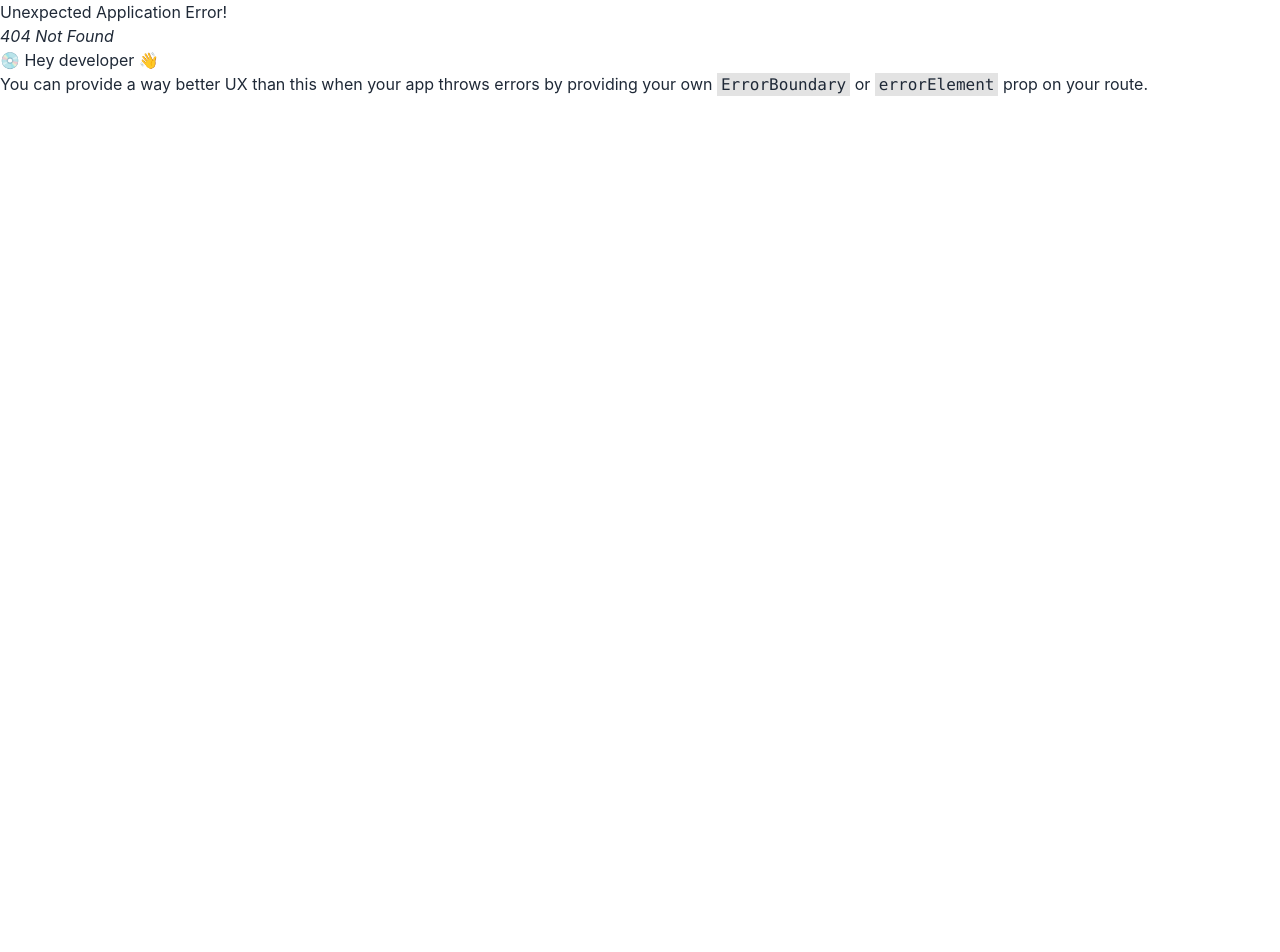
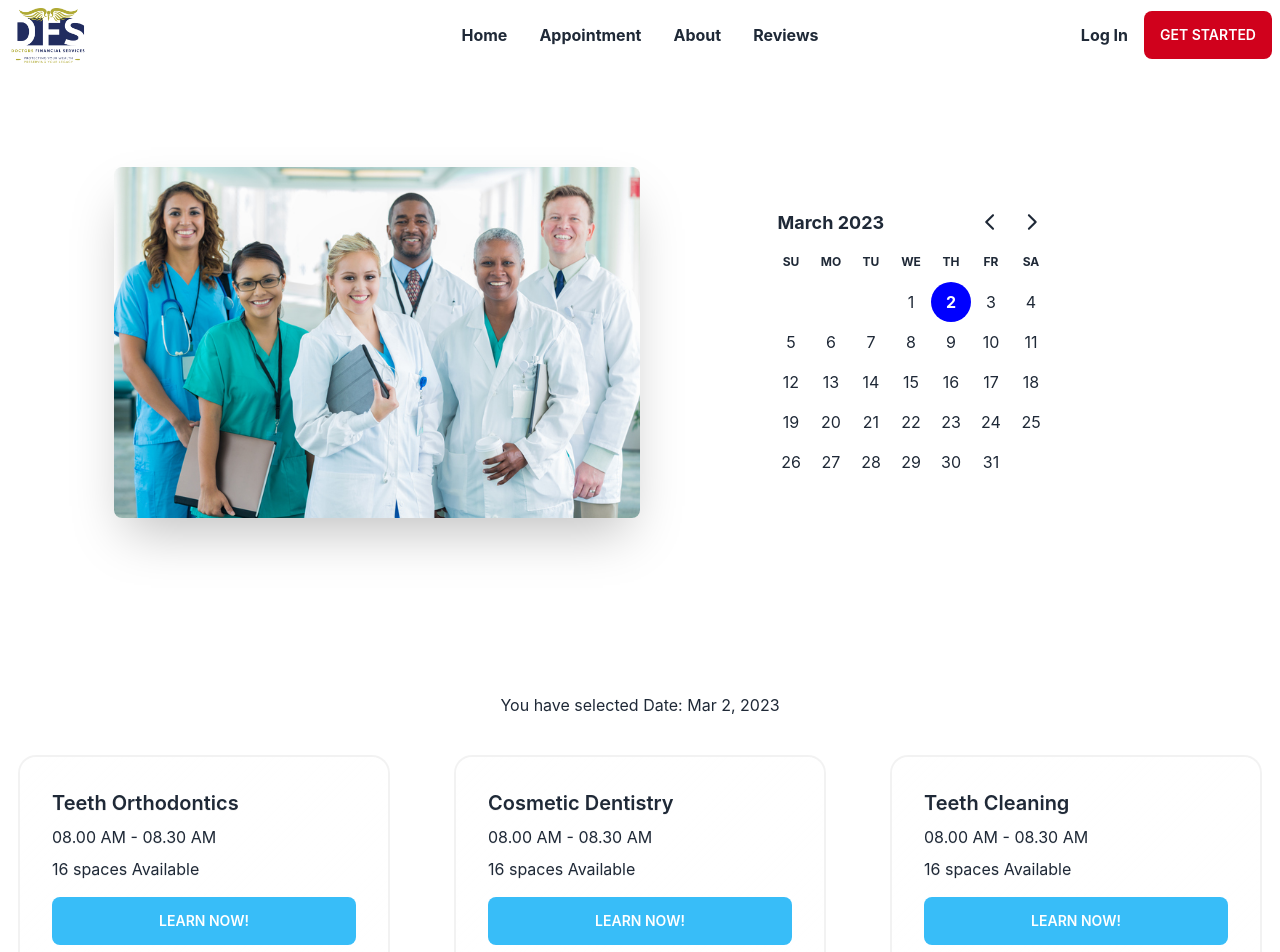
Before and after one commit to MDSadid-git/health-serves-client, a React (Create React App) app: page /appointment in a window 1280 px wide. Before the commit this address had no page. Shown: the top 952 px of the page. Before the commit the page ends 800 px from the top, so only its background shows below. Built offline with nearby package versions, Linux system fonts and the light colour scheme.

Commit message:
Appointment almonst done

```diff
--- a/package.json
+++ b/package.json
@@ -9,8 +9,10 @@
     "@testing-library/user-event": "^13.5.0",
     "aos": "^3.0.0-beta.6",
     "daisyui": "^2.51.3",
+    "date-fns": "^2.29.3",
     "keen-slider": "^6.8.5",
     "react": "^18.2.0",
+    "react-day-picker": "^8.6.0",
     "react-dom": "^18.2.0",
     "react-fast-marquee": "^1.3.5",
     "react-hook-form": "^7.43.4",
--- /dev/null
+++ b/public/appointmentserves.json
@@ -0,0 +1,134 @@
+[
+  {
+    "_id": 1,
+    "name": "Teeth Orthodontics",
+    "slots": [
+      "08.00 AM - 08.30 AM",
+      "08.30 AM - 09.00 AM",
+      "09.00 AM - 9.30 AM",
+      "09.30 AM - 10.00 AM",
+      "10.00 AM - 10.30 AM",
+      "10.30 AM - 11.00 AM",
+      "11.00 AM - 11.30 AM",
+      "11.30 AM - 12.00 AM",
+      "1.00 PM - 1.30 PM",
+      "1.30 PM - 2.00 PM",
+      "2.00 PM - 2.30 PM",
+      "2.30 PM - 3.00 PM",
+      "3.00 PM - 3.30 PM",
+      "3.30 PM - 4.00 PM",
+      "4.00 PM - 4.30 PM",
+      "4.30 PM - 5.00 PM"
+    ]
+  },
+  {
+    "_id": 2,
+    "name": "Cosmetic Dentistry",
+    "slots": [
+      "08.00 AM - 08.30 AM",
+      "08.30 AM - 09.00 AM",
+      "09.00 AM - 9.30 AM",
+      "09.30 AM - 10.00 AM",
+      "10.00 AM - 10.30 AM",
+      "10.30 AM - 11.00 AM",
+      "11.00 AM - 11.30 AM",
+      "11.30 AM - 12.00 AM",
+      "1.00 PM - 1.30 PM",
+      "1.30 PM - 2.00 PM",
+      "2.00 PM - 2.30 PM",
+      "2.30 PM - 3.00 PM",
+      "3.00 PM - 3.30 PM",
+      "3.30 PM - 4.00 PM",
+      "4.00 PM - 4.30 PM",
+      "4.30 PM - 5.00 PM"
+    ]
+  },
+  {
+    "_id": 3,
+    "name": "Teeth Cleaning",
+    "slots": [
+      "08.00 AM - 08.30 AM",
+      "08.30 AM - 09.00 AM",
+      "09.00 AM - 9.30 AM",
+      "09.30 AM - 10.00 AM",
+      "10.00 AM - 10.30 AM",
+      "10.30 AM - 11.00 AM",
+      "11.00 AM - 11.30 AM",
+      "11.30 AM - 12.00 AM",
+      "1.00 PM - 1.30 PM",
+      "1.30 PM - 2.00 PM",
+      "2.00 PM - 2.30 PM",
+      "2.30 PM - 3.00 PM",
+      "3.00 PM - 3.30 PM",
+      "3.30 PM - 4.00 PM",
+      "4.00 PM - 4.30 PM",
+      "4.30 PM - 5.00 PM"
+    ]
+  },
+  {
+    "_id": 4,
+    "name": "Cavity Protection",
+    "slots": [
+      "08.00 AM - 08.30 AM",
+      "08.30 AM - 09.00 AM",
+      "09.00 AM - 9.30 AM",
+      "09.30 AM - 10.00 AM",
+      "10.00 AM - 10.30 AM",
+      "10.30 AM - 11.00 AM",
+      "11.00 AM - 11.30 AM",
+      "11.30 AM - 12.00 AM",
+      "1.00 PM - 1.30 PM",
+      "1.30 PM - 2.00 PM",
+      "2.00 PM - 2.30 PM",
+      "2.30 PM - 3.00 PM",
+      "3.00 PM - 3.30 PM",
+      "3.30 PM - 4.00 PM",
+      "4.00 PM - 4.30 PM",
+      "4.30 PM - 5.00 PM"
+    ]
+  },
+  {
+    "_id": 5,
+    "name": "Pediatric Dental",
+    "slots": [
+      "08.00 AM - 08.30 AM",
+      "08.30 AM - 09.00 AM",
+      "09.00 AM - 9.30 AM",
+      "09.30 AM - 10.00 AM",
+      "10.00 AM - 10.30 AM",
+      "10.30 AM - 11.00 AM",
+      "11.00 AM - 11.30 AM",
+      "11.30 AM - 12.00 AM",
+      "1.00 PM - 1.30 PM",
+      "1.30 PM - 2.00 PM",
+      "2.00 PM - 2.30 PM",
+      "2.30 PM - 3.00 PM",
+      "3.00 PM - 3.30 PM",
+      "3.30 PM - 4.00 PM",
+      "4.00 PM - 4.30 PM",
+      "4.30 PM - 5.00 PM"
+    ]
+  },
+  {
+    "_id": 6,
+    "name": "Oral Surgery",
+    "slots": [
+      "08.00 AM - 08.30 AM",
+      "08.30 AM - 09.00 AM",
+      "09.00 AM - 9.30 AM",
+      "09.30 AM - 10.00 AM",
+      "10.00 AM - 10.30 AM",
+      "10.30 AM - 11.00 AM",
+      "11.00 AM - 11.30 AM",
+      "11.30 AM - 12.00 AM",
+      "1.00 PM - 1.30 PM",
+      "1.30 PM - 2.00 PM",
+      "2.00 PM - 2.30 PM",
+      "2.30 PM - 3.00 PM",
+      "3.00 PM - 3.30 PM",
+      "3.30 PM - 4.00 PM",
+      "4.00 PM - 4.30 PM",
+      "4.30 PM - 5.00 PM"
+    ]
+  }
+]
--- a/src/component/Shared/Navbar/Navbar.jsx
+++ b/src/component/Shared/Navbar/Navbar.jsx
@@ -17,7 +17,7 @@
         <Link to="/">Home</Link>
       </li>
       <li className="hover:text-[#D0011C]">
-        <Link to="/">Appointment</Link>
+        <Link to="/appointment">Appointment</Link>
       </li>
       <li className="hover:text-[#D0011C]">
         <Link to="/">About</Link>
@@ -25,9 +25,9 @@
       <li className="hover:text-[#D0011C]">
         <Link to="/">Reviews</Link>
       </li>
-      <li className="hover:text-[#D0011C]">
+      {/* <li className="hover:text-[#D0011C]">
         <Link to="/">Login</Link>
-      </li>
+      </li> */}
     </React.Fragment>
   );
   return (
@@ -100,7 +100,7 @@
           ) : (
             <Link
               to="/register"
-              className="btn border-none bg-[#D0011C] hover:bg-[#e6334b]"
+              className="btn border-none bg-[#D0011C] hover:bg-sky-400"
             >
               Get started
             </Link>
--- /dev/null
+++ b/src/component/pages/Appointments/Appointment/Appointment.jsx
@@ -0,0 +1,15 @@
+import React, { useState } from "react";
+import AppointmentBanner from "../AppointmentBanner/AppointmentBanner";
+import AvailableAppointments from "../AvailableAppointments/AvailableAppointments";
+
+const Appointment = () => {
+  const [seletDate, setSeletDate] = useState(new Date());
+  return (
+    <div className="max-w-[1500px] mx-auto">
+      <AppointmentBanner seletDate={seletDate} setSeletDate={setSeletDate} />
+      <AvailableAppointments seletDate={seletDate} />
+    </div>
+  );
+};
+
+export default Appointment;
--- /dev/null
+++ b/src/component/pages/Appointments/AppointmentBanner/AppointmentBanner.jsx
@@ -0,0 +1,34 @@
+import React, { useEffect } from "react";
+import Aos from "aos";
+import "aos/dist/aos.css";
+import doctorImg from "../../../Assets/national-physicians-day.jpg";
+import { DayPicker } from "react-day-picker";
+
+const AppointmentBanner = ({ seletDate, setSeletDate }) => {
+  useEffect(() => {
+    Aos.init({ duration: 2000 });
+  }, []);
+  return (
+    <div className="py-20">
+      <div className="hero">
+        <div className="hero-content flex-col lg:flex-row">
+          <img
+            src={doctorImg}
+            data-aos="flip-up"
+            className="w-1/2 rounded-lg shadow-2xl"
+            alt="logo"
+          />
+          <div data-aos="zoom-in" className="mx-auto">
+            <DayPicker
+              mode="single"
+              selected={seletDate}
+              onSelect={setSeletDate}
+            />
+          </div>
+        </div>
+      </div>
+    </div>
+  );
+};
+
+export default AppointmentBanner;
--- /dev/null
+++ b/src/component/pages/Appointments/AvailableAppointments/AvailableAppointments.jsx
@@ -0,0 +1,26 @@
+import { format } from "date-fns";
+import React, { useEffect, useState } from "react";
+import Options from "./Options";
+
+const AvailableAppointments = ({ seletDate }) => {
+  const [appointmentServes, setAppointmentServes] = useState([]);
+  useEffect(() => {
+    fetch("appointmentserves.json")
+      .then((res) => res.json())
+      .then((data) => setAppointmentServes(data));
+  }, []);
+  return (
+    <div className="my-20">
+      <p className="text-center my-5">
+        You have selected Date: {format(seletDate, "PP")}
+      </p>
+      <div className="grid grid-cols-1 md:grid-cols-2 lg:grid-cols-3 gap-7 ">
+        {appointmentServes.map((serves) => (
+          <Options serves={serves} key={serves._id} />
+        ))}
+      </div>
+    </div>
+  );
+};
+
+export default AvailableAppointments;
--- /dev/null
+++ b/src/component/pages/Appointments/AvailableAppointments/Options.jsx
@@ -0,0 +1,27 @@
+import React from "react";
+
+const Options = ({ serves }) => {
+  const { name, slots } = serves;
+  return (
+    <div>
+      <div className="card glass m-5">
+        <div className="card-body">
+          <h2 className="card-title">{name}</h2>
+          <p>{slots.length > 0 ? slots[0] : "Try Another Day"}</p>
+          <p>
+            {slots.length === 0 ? "" : slots.length}
+            {slots.length > 1 ? " spaces" : "No Spaces"} Available
+          </p>
+          <p>{}</p>
+          <div className="card-actions justify-end">
+            <button className="btn bg-sky-400 duration-300 ease-out border-none w-full">
+              Learn now!
+            </button>
+          </div>
+        </div>
+      </div>
+    </div>
+  );
+};
+
+export default Options;
--- /dev/null
+++ b/src/component/pages/Register/Register.jsx
@@ -0,0 +1,11 @@
+import React from "react";
+
+const Register = () => {
+  return (
+    <div>
+      <h1>Register area done</h1>
+    </div>
+  );
+};
+
+export default Register;
```
Also changed, not shown: src/component/Routes/Routes.js (+10 -0 lines), src/index.js (+7 -6 lines), 1 other file (tests, documents, lock files or other folders).
